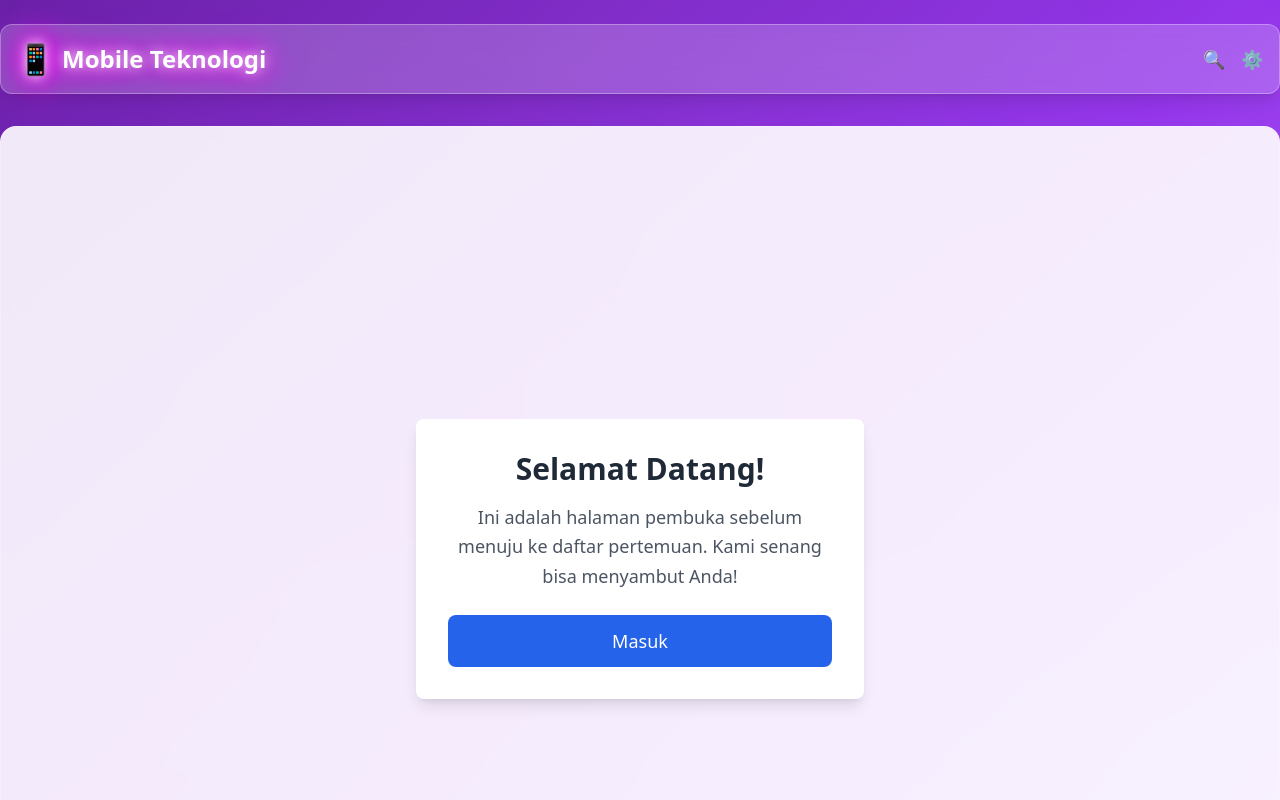
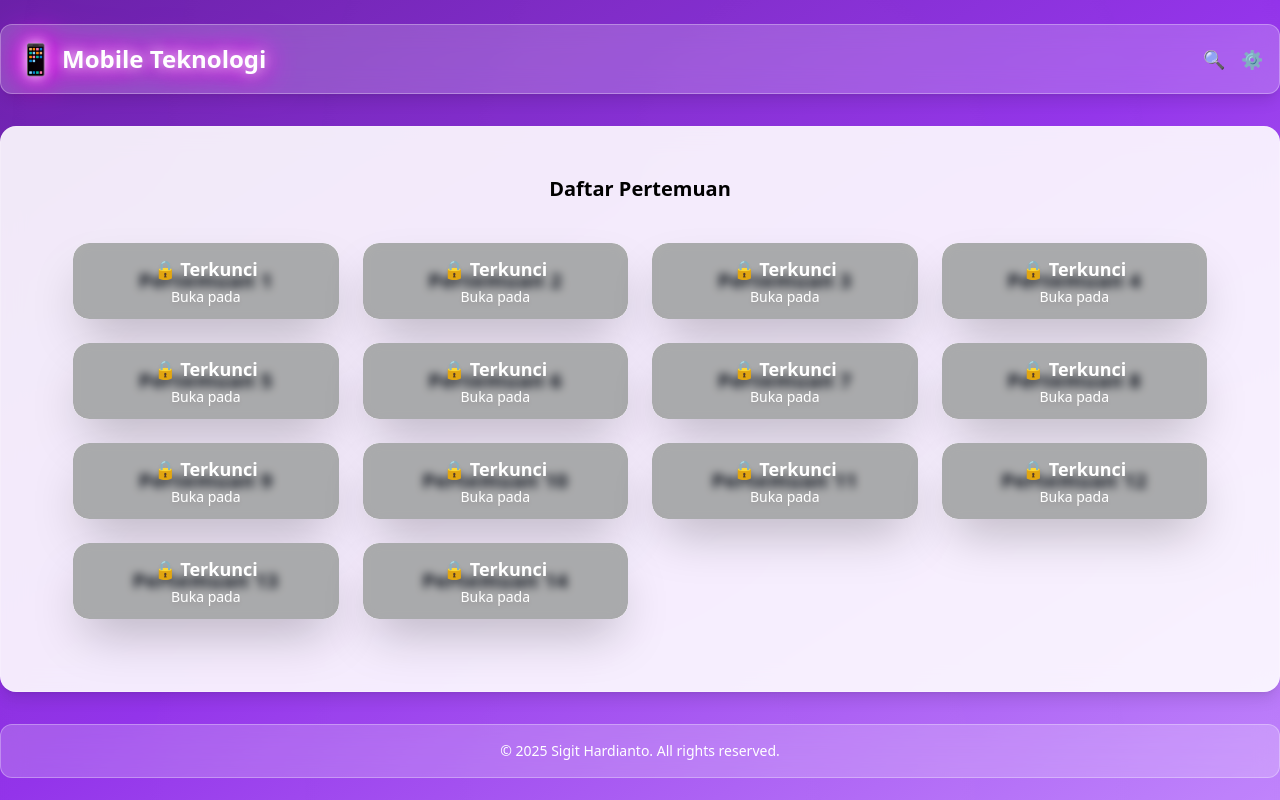
Before and after one commit to sihar7/mobile-tech-app, a Vue app: page / in a window 1280 px wide. Shown: the top 800 px of the page. Built offline with nearby package versions, Linux system fonts and the light colour scheme.

Commit message:
balik ke awal

```diff
--- a/src/views/HomeView.vue
+++ b/src/views/HomeView.vue
@@ -1,50 +1,10 @@
 <template>
-  <div>
-    <!-- Tampilkan halaman pembuka jika belum memasukkan password -->
-    <IntroPage v-if="showIntro" @go-to-password="showPasswordPage" />
-
-    <!-- Tampilkan halaman password jika sedang di tahap password -->
-    <PasswordPage v-if="showPassword" @password-correct="displayWeekSelector" />
-
-    <!-- Tampilkan WeekSelector setelah password benar -->
-    <div v-if="showWeekSelector">
-      <h2 class="text-xl font-semibold mb-4">Daftar Pertemuan</h2>
-      <WeekSelector />
-    </div>
+  <div class="container mx-auto p-4 text-center">
+    <h2 class="text-xl font-semibold mb-4">Daftar Pertemuan</h2>
+    <WeekSelector />
   </div>
 </template>
 
 <script setup>
-import { ref, onMounted } from 'vue';
-import IntroPage from "@/views/IntroView.vue";
-import PasswordPage from "@/views/PasswordView.vue";
 import WeekSelector from '@/components/WeekSelector.vue';
-
-const showIntro = ref(false); // Halaman pembuka
-const showPassword = ref(false); // Halaman password
-const showWeekSelector = ref(false); // Halaman WeekSelector setelah password benar
-
-// Mengecek status saat aplikasi dimuat
-onMounted(() => {
-  const passwordStatus = localStorage.getItem('passwordStatus');
-
-  if (passwordStatus === 'true') {
-    showWeekSelector.value = true;
-  } else {
-    showIntro.value = true;
-  }
-});
-
-// Fungsi untuk menampilkan halaman password
-const showPasswordPage = () => {
-  showIntro.value = false;
-  showPassword.value = true;
-};
-
-// Fungsi untuk menampilkan WeekSelector setelah password benar
-const displayWeekSelector = () => {
-  showPassword.value = false;
-  showWeekSelector.value = true;
-  localStorage.setItem('passwordStatus', 'true'); // Menyimpan status bahwa password sudah benar
-};
 </script>
--- a/src/views/IntroView.vue
+++ /dev/null
@@ -1,33 +0,0 @@
-<template>
-  <div class="flex items-center justify-center min-h-screen">
-    <div class="bg-white p-8 rounded-lg shadow-lg max-w-md w-full text-center">
-      <h2 class="text-3xl font-extrabold text-gray-800 mb-4 animate__animated animate__fadeIn">
-        Selamat Datang!
-      </h2>
-      <p class="text-gray-600 mb-6 text-lg leading-relaxed animate__animated animate__fadeIn animate__delay-1s">
-        Ini adalah halaman pembuka sebelum menuju ke daftar pertemuan. Kami senang bisa menyambut Anda!
-      </p>
-      <button
-        @click="goToPasswordPage"
-        class="bg-blue-600 text-white text-lg p-3 rounded-lg w-full hover:bg-blue-700 transition duration-300 transform hover:scale-105 animate__animated animate__fadeIn animate__delay-2s"
-      >
-        Masuk
-      </button>
-    </div>
-  </div>
-</template>
-
-<script setup>
-import { defineEmits } from 'vue';
-
-const emit = defineEmits();
-
-const goToPasswordPage = () => {
-  emit('go-to-password');
-};
-</script>
-
-<style scoped>
-/* Menambahkan animasi untuk elemen */
-@import 'https://cdnjs.cloudflare.com/ajax/libs/animate.css/4.1.1/animate.min.css';
-</style>
--- a/src/views/PasswordView.vue
+++ /dev/null
@@ -1,70 +0,0 @@
-<template>
-  <div class="flex justify-center items-center min-h-screen">
-    <div class="bg-white p-6 rounded-lg shadow-lg w-96">
-      <h2 class="text-2xl font-semibold text-center mb-6">Masukkan Password</h2>
-      <input
-        v-model="password"
-        type="password"
-        class="w-full p-3 border border-gray-300 rounded-md mb-4 focus:outline-none focus:ring-2 focus:ring-blue-500"
-        placeholder="Password"
-        :disabled="loading"
-      />
-      <button
-        @click="checkPassword"
-        class="w-full p-3 bg-blue-500 text-white rounded-md hover:bg-blue-600 transition duration-200"
-        :disabled="loading"
-      >
-        Masuk
-      </button>
-    </div>
-  </div>
-</template>
-
-<script setup>
-import { ref } from 'vue';
-import NProgress from 'nprogress';
-import 'nprogress/nprogress.css';
-import Swal from 'sweetalert2';
-
-// Mendeklarasikan emit untuk mengirim event
-const emit = defineEmits();
-
-// Variabel untuk input password, status error, dan loading
-const password = ref('');
-const error = ref(false);
-const loading = ref(false);
-const correctPassword = '12345'; // Ganti dengan password yang kamu inginkan
-
-// Fungsi untuk memeriksa password
-const checkPassword = () => {
-  error.value = false;
-  loading.value = true;
-
-  NProgress.start(); // Mulai NProgress
-
-  // Simulasi pengecekan password (bisa diganti dengan API call)
-  setTimeout(() => {
-    if (password.value === correctPassword) {
-      // Emit event jika password benar
-      emit('password-correct');
-    } else {
-      // Menampilkan SweetAlert2 ketika password salah
-      Swal.fire({
-        icon: 'error',
-        title: 'Password Salah',
-        text: 'Coba lagi!',
-      });
-    }
-
-    loading.value = false;
-    NProgress.done(); // Selesai NProgress
-  }, 1000); // Simulasi loading 1 detik
-};
-</script>
-
-<style scoped>
-/* Mengubah warna NProgress sesuai dengan tema */
-#nprogress .bar {
-  background: #3b82f6 !important;
-}
-</style>
```
